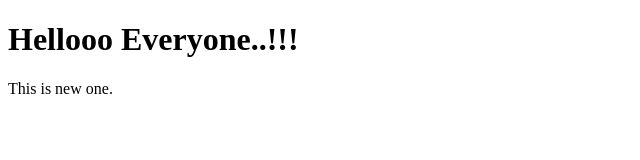
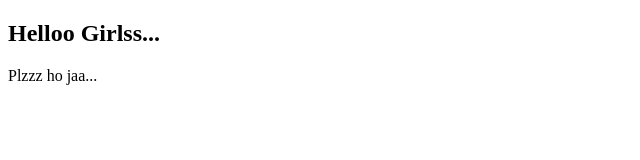
Before and after one commit to manisha-patel/gitprojects, a plain HTML site: page index.html in a window 1280 px wide. Shown: the whole page, without its empty margins (0-640 px from the left). Drawn offline with Linux system fonts and the light colour scheme.

Commit message:
Added the index page

```diff
--- a/index.html
+++ b/index.html
@@ -1,10 +1,10 @@
-<!DOCTYPE html>
+<!DOCTYPE HTML>
 <html>
 <head>
-<title>HomePage</title>
+<title>Home</title>
 </head>
 <body>
-<h1>Hellooo Everyone..!!! <br></h1>
-This is new one.
+<h2>Helloo Girlss...</h2>
+Plzzz ho jaa...
 </body>
 </html>
```
Also changed, not shown: 4 other files.
